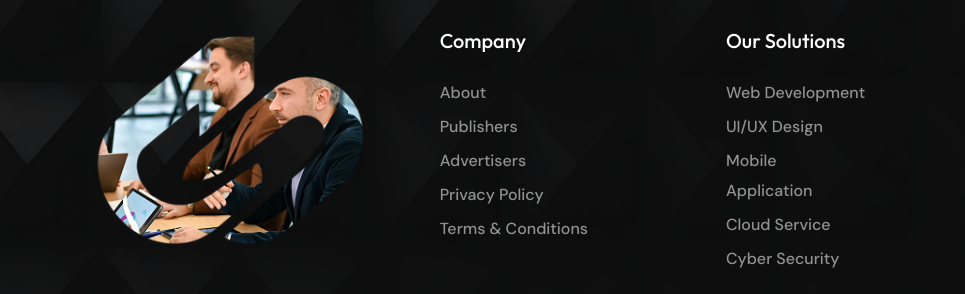
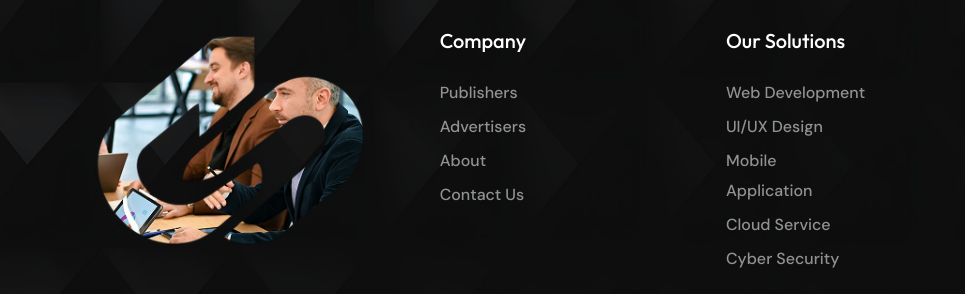
Before and after one commit to TehamiKamdar/thousandslink, a plain HTML site: page about.html in a window 1280 px wide. Shown: the part 5720-6014 px from the top of the page, 0-965 px from the left. Drawn offline with Linux system fonts and the light colour scheme; animation ran at ten frames a second.

Commit message:
Numbers removed and legals removed

```diff
--- a/about.html
+++ b/about.html
@@ -844,11 +844,10 @@
                 <div class="h5 widget-title">Company</div>
                 <div class="widget-content">
                   <ul class="user-links">
-                    <li><a href="about.html">About</a></li>
                     <li><a href="publishers.html">Publishers</a></li>
                     <li><a href="advertisers.html">Advertisers</a></li>
-                    <li><a href="privacy.html">Privacy Policy</a></li>
-                    <li><a href="terms.html">Terms & Conditions</a></li>
+                    <li><a href="about.html">About</a></li>
+                    <li><a href="contact.html">Contact Us</a></li>
                   </ul>
                 </div>
               </div>
```
Also changed, not shown: advertisers.html (+2 -3 lines), contact.html (+2 -3 lines), index.html (+2 -3 lines), publishers.html (+2 -3 lines).
